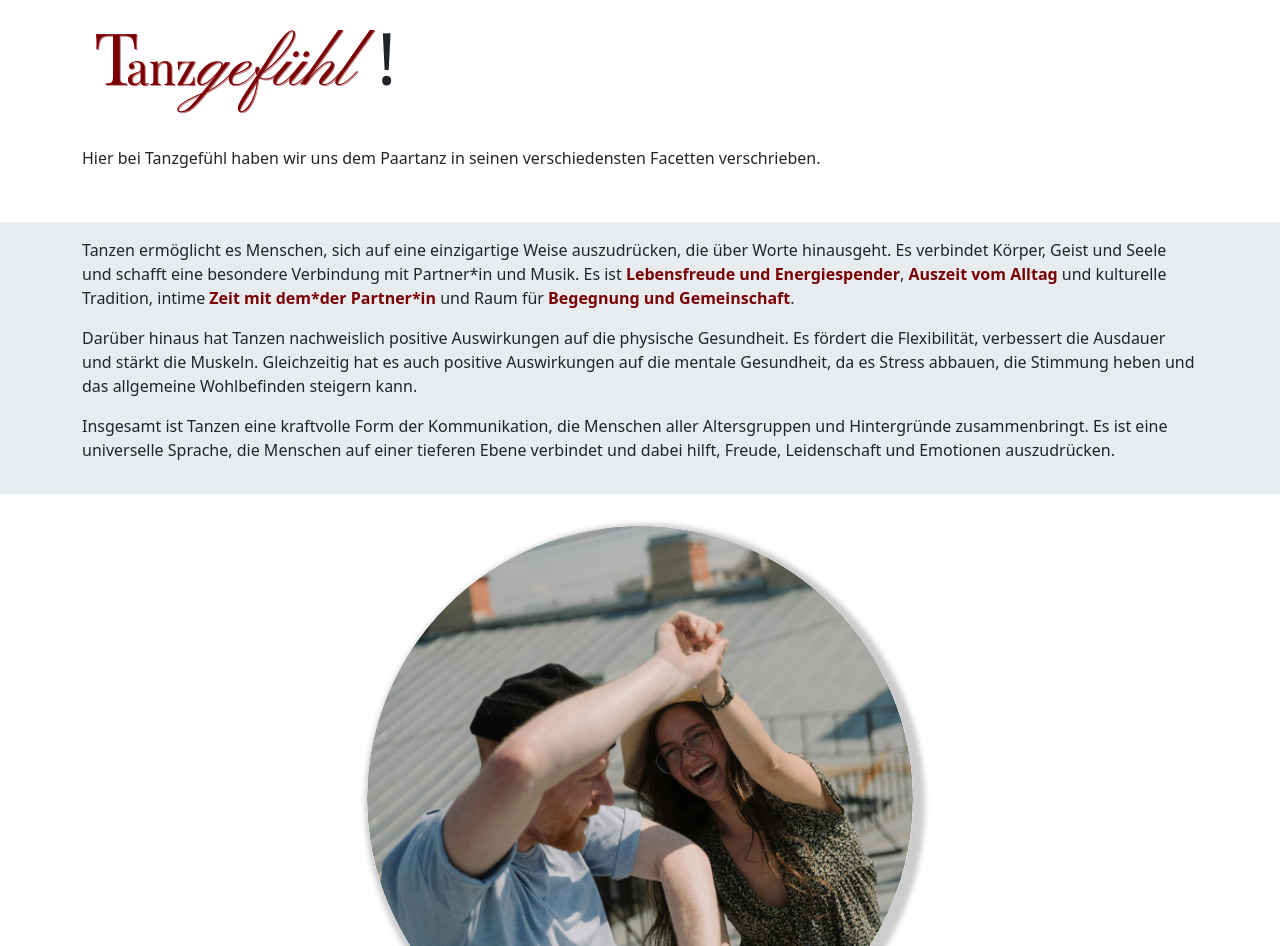
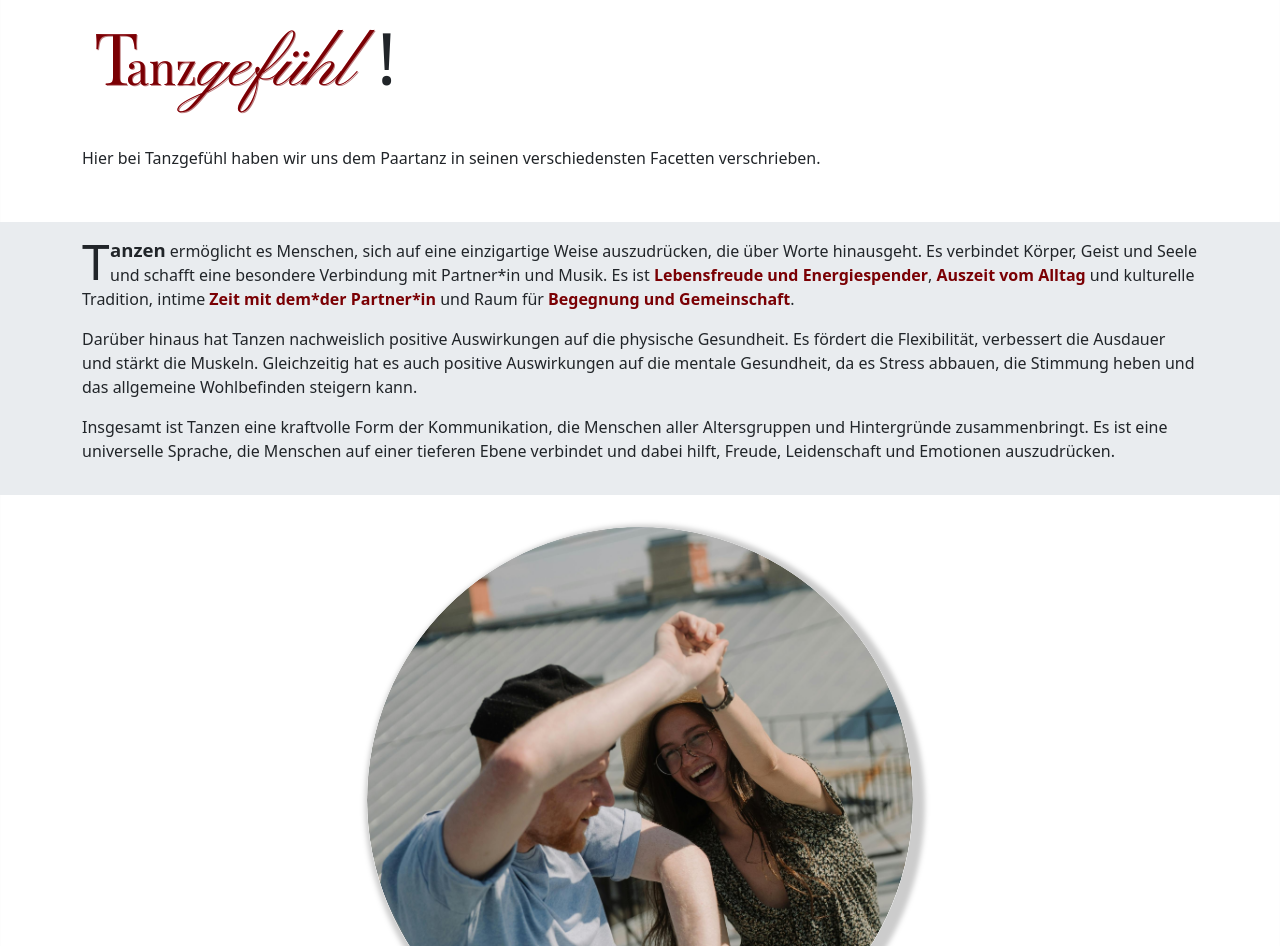
Before and after one commit to cr7pt0gr4ph7/tanzgefuehl.dance, a Jekyll site: the page built from index.html, in a window 1280 px wide. Shown: the part 1038-1984 px from the top of the page. Built offline with Jekyll 4.4.1, drawn with Linux system fonts in a browser that asks for light colours.

Commit message:
Improve display of hero text on front page

```diff
--- a/_sass/content.scss
+++ b/_sass/content.scss
@@ -46,3 +46,19 @@ main {
         }
     }
 }
+
+.first-word {
+    --size-multiplier: 1.16;
+
+    &:first-letter {
+        initial-letter: 2;
+        font-weight: normal;
+    }
+
+    > span:first-child > span:first-child {
+        --resolved-line-height: calc(var(--bs-body-line-height) * var(--bs-body-font-size));
+        line-height: calc(var(--resolved-line-height) * 1);
+        font-size: calc(var(--size-multiplier) * 1em);
+        font-weight: bold;
+    }
+}
```
